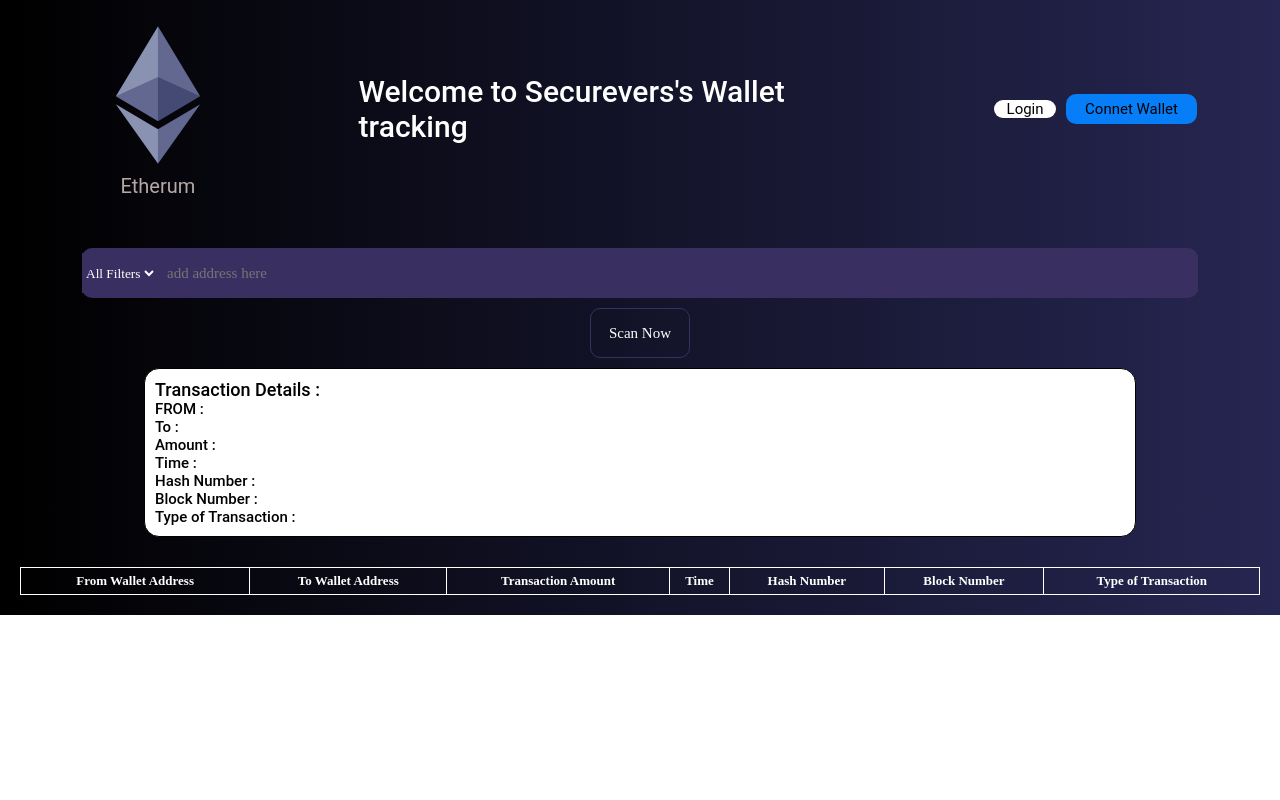
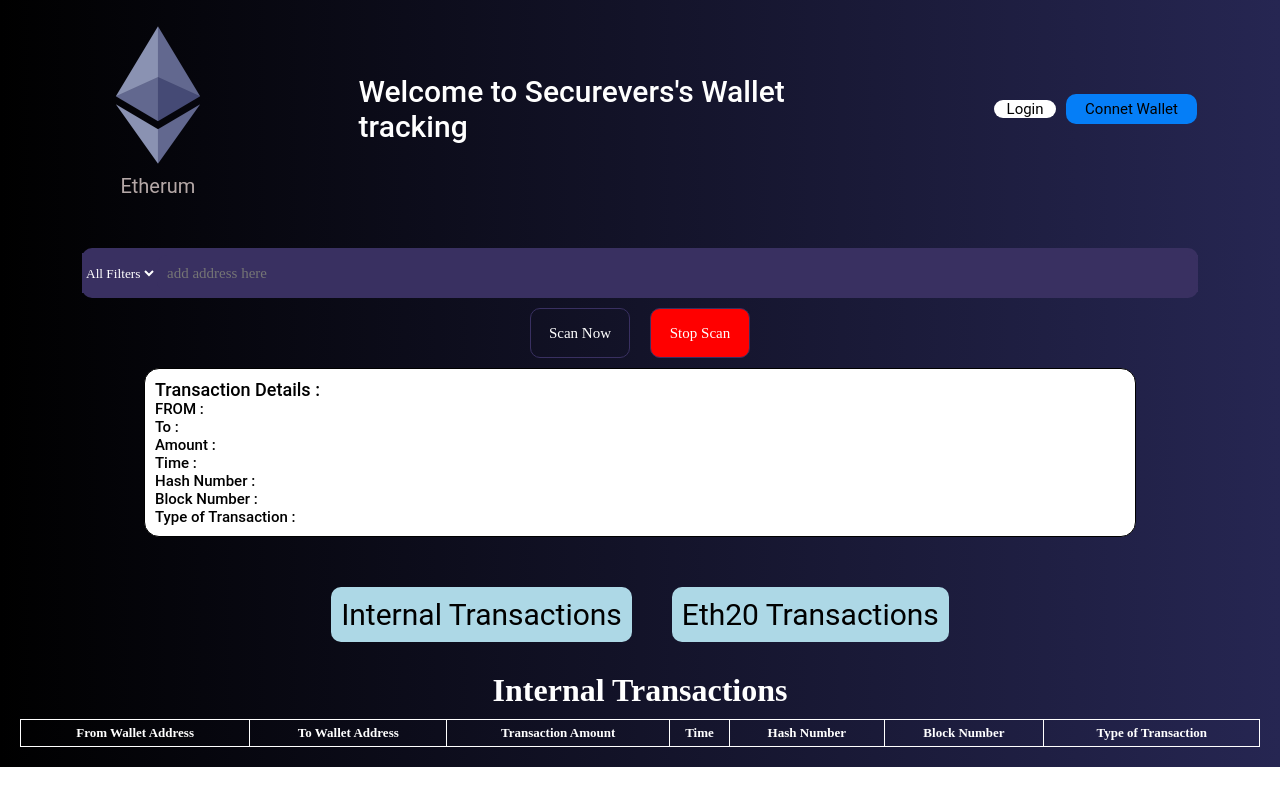
Before and after one commit to amar3344/vsCodeSecureverse, a React (Create React App) app: page / in a window 1280 px wide. Built offline with nearby package versions, Linux system fonts and the light colour scheme.

Commit message:
update Tabs

```diff
--- a/src/App.css
+++ b/src/App.css
@@ -16,6 +16,11 @@
 
 }
 
+.active-tabs{
+  color: #fff;
+  margin: 10px;
+}
+
 @media(min-width:992px) {
   .bg-container {
       width: 100% !important;
@@ -29,6 +34,18 @@
       display: flex;
       align-items: center;
   }
+}
+
+.button-container-stop-start{
+  display: flex;
+  justify-content: center;
+  align-items: center;
+}
+
+.button-tabs-container{
+  display: flex;
+  justify-content: center;
+  align-items: center;
 }
 
 .connect-button {
@@ -240,6 +257,22 @@
   font-size: 15px;
   align-self: center;
   color: #fff;
+  cursor: pointer;
+}
+
+.stop-address-button{
+
+  width: 100px;
+  height: 50px;
+  border: 1px solid #393061;
+  border-radius: 10px;
+  background-color: red;
+  margin: 10px;
+  font-size: 15px;
+  align-self: center;
+  color: #fff;
+  cursor: pointer;
+
 }
 
 .to-text {
@@ -287,3 +320,32 @@ td {
 tbody {
   width: 100%;
 }
+
+.type-transaction-outcome{
+  background-color: red;
+}
+
+.type-transaction-income{
+  background-color: green;
+}
+
+.tabs-container{
+  display: flex;
+  justify-content: center;
+  align-items: center;
+}
+
+.tab-buttons{
+  background-color: lightblue;
+  color: #000;
+  font-size: 30px;
+  font-family: "Roboto" ;
+  font-size: 500;
+  border: none;
+  cursor: pointer;
+  margin: 20px;
+  padding: 10px;
+  border-radius: 10px;
+
+
+}
--- a/src/App.js
+++ b/src/App.js
@@ -10,15 +10,39 @@ let newResults = {}
 let amount = null
 let recentTime = null;
 let typeofTransaction = null
+var intervalId = null
+let url = null
+let apiKey = null
+
+let transactionTabs = [
+    {
+    id : 0,
+    displayText : "Internal Transactions"
+
+},
+{
+    id : 1,
+    displayText : "ETH Transactions"
+}
+
+]
 
 class App extends Component {
-    state = {transactionResults :[],message : ""}
+    state = {transactionResults :[],message : "",activeTabId:transactionTabs[0].displayText}
+
+    stopTransactionsFromUrl = () =>{
+        //console.log("a")
+        clearInterval(intervalId)
+
+    }
 
         getdetailsFromUrl = async() =>{
-            const apiKey = "IW9FKB2254UUN54IE52QKMQCIYNF61R4X5";
+            apiKey = "IW9FKB2254UUN54IE52QKMQCIYNF61R4X5";
 
-            let url = "https://api.etherscan.io/api?module=account&action=txlist&address=" + input + "&startblock=0&endblock=99999999&page=1&offset=10&sort=desc&apikey=" + apiKey;
+            url = "https://api.etherscan.io/api?module=account&action=txlist&address=" + input + "&startblock=0&endblock=99999999&page=1&offset=10&sort=desc&apikey=" + apiKey;
             //console.log(url);
+            let ercUrl = "https://api.etherscan.io/api?module=account&action=tokentx&address=" + input + "&page=1&offset=100&startblock=0&endblock=27025780&sort=desc&apikey=" + apiKey
+            console.log(ercUrl)
 
             let options = {
                 method: "GET"
@@ -28,6 +52,7 @@ class App extends Component {
                 .then(function(response) {
                     return response.json();
                 })
+
 
                 .then(async function(jsonData) {
                     let resultsData = await jsonData;
@@ -40,13 +65,13 @@ class App extends Component {
                     }
 
                 });
-                //await console.log(newResults)
             this.setState({transactionResults : newResults})
-            setInterval(this.getdetailsFromUrl(), 5000);
+            //intervalId = setInterval(this.getdetailsFromUrl(), 5000);
+
         }
 
         getTransactionType(from){
-            if(from.toString() === input.toString()){
+            if(from.toString().toLowerCase() === input.toString().toLowerCase()){
                 return "OUTGOING"
             }else{
                 return "INCOMING"
@@ -60,8 +85,9 @@ class App extends Component {
 
 
         render(){
-            const {transactionResults}  = this.state;
-            //console.log(transactionResults)
+            const {transactionResults,activeTabId}  = this.state;
+
+            console.log(transactionResults)
             //transactionResults.map(eachTransaction => console.log(eachTransaction))
             let recentTransaction = [];
             if(transactionResults[0] !== undefined){
@@ -75,6 +101,7 @@ class App extends Component {
                 //console.log(typeofTransaction)
             }
 
+            let classNameTypeofTransaction = typeofTransaction === "OUTGOING" ?  "type-transaction-outcome" : "type-transaction-income"
 
             return (
                 <div className="main-container">
@@ -101,7 +128,10 @@ class App extends Component {
                                 <input type="search" className="search-input" placeholder="add address here" onChange={this.gettingInputValue}/>
                             </div>
                         </div>
-                        <button type="button" className="search-address-button" id="GetDetails" onClick={this.getdetailsFromUrl}>Scan Now</button>
+                        <div className="button-container-stop-start">
+                            <button type="button" className="search-address-button" id="GetDetails" onClick={this.getdetailsFromUrl}>Scan Now</button>
+                            <button type="button" className="stop-address-button" id="stopDetails" onClick={this.stopTransactionsFromUrl}>Stop Scan</button>
+                        </div>
 
                         <ul className="result-container" id="resultContainer">
                             <li className="listEle">Transaction Details :
@@ -111,9 +141,16 @@ class App extends Component {
                                 <p className="from-text">Time : <span id="timeText" className="result-text">{recentTime}</span></p>
                                 <p className="from-text">Hash Number : <span id="hashNumberText" className="result-text">{recentTransaction.hash}</span></p>
                                 <p className="from-text">Block Number : <span id="BlockNumberText" className="result-text">{recentTransaction.blockNumber}</span></p>
-                                <p className="from-text">Type of Transaction : <span id="typeoftransactionText" className="result-text">{typeofTransaction}</span></p>
+                                <p className="from-text">Type of Transaction : <span id="typeoftransactionText" className = {`result-text ${classNameTypeofTransaction}`}>{typeofTransaction}</span></p>
                             </li>
                         </ul>
+                        <div className="button-tabs-container">
+                            <button type="button" className="tab-buttons" onClick={this.getdetailsFromUrl}>Internal Transactions</button>
+                            <button type="button" className="tab-buttons" onClick={this.getEthTokenTransactions}>Eth20 Transactions</button>
+                        </div>
+                        <div className="tabs-container">
+                            <h1 className="active-tabs">{activeTabId}</h1>
+                        </div>
                         <table>
                             <thead>
                                 <tr>
@@ -140,6 +177,9 @@ class App extends Component {
               );
     }
 
+
   }
 
+
+
 export default App;
--- a/src/Component/TableBody/index.css
+++ b/src/Component/TableBody/index.css
@@ -1,3 +1,12 @@
+.transaction-type-incoming{
+    background-color: green;
+
+}
+
+.transaction-type-outgoing{
+    background-color: red;
+}
+
 table,
 th,
 td {
--- a/src/Component/TableBody/index.js
+++ b/src/Component/TableBody/index.js
@@ -3,7 +3,7 @@ import './index.css'
 
 const TableBody = (props) =>{
     const inputTransaction = props.input
-    console.log(inputTransaction)
+    //console.log(inputTransaction)
 
     const {details} = props
     //console.log(details)
@@ -13,8 +13,9 @@ const TableBody = (props) =>{
     timedate = new Date(timedate)
     timedate = timedate.toDateString()
 
-    const transactionType = from.toString() === inputTransaction.toString() ? "OUTGOING" : "INCOMING"
-    console.log(transactionType)
+    const transactionType = from.toString().toLowerCase() === inputTransaction.toString().toLowerCase() ? "OUTGOING" : "INCOMING"
+    const classNameTypeofTransaction = transactionType === "INCOMING" ? "transaction-type-incoming" : "transaction-type-outgoing"
+    //console.log(transactionType)
     //console.log(from)
 
     return(
@@ -25,7 +26,7 @@ const TableBody = (props) =>{
         <td>{timedate}</td>
         <td>{hash}</td>
         <td>{blockNumber}</td>
-        <td>{transactionType}</td>
+        <td className={classNameTypeofTransaction}>{transactionType}</td>
         </tr>
 
 
```
